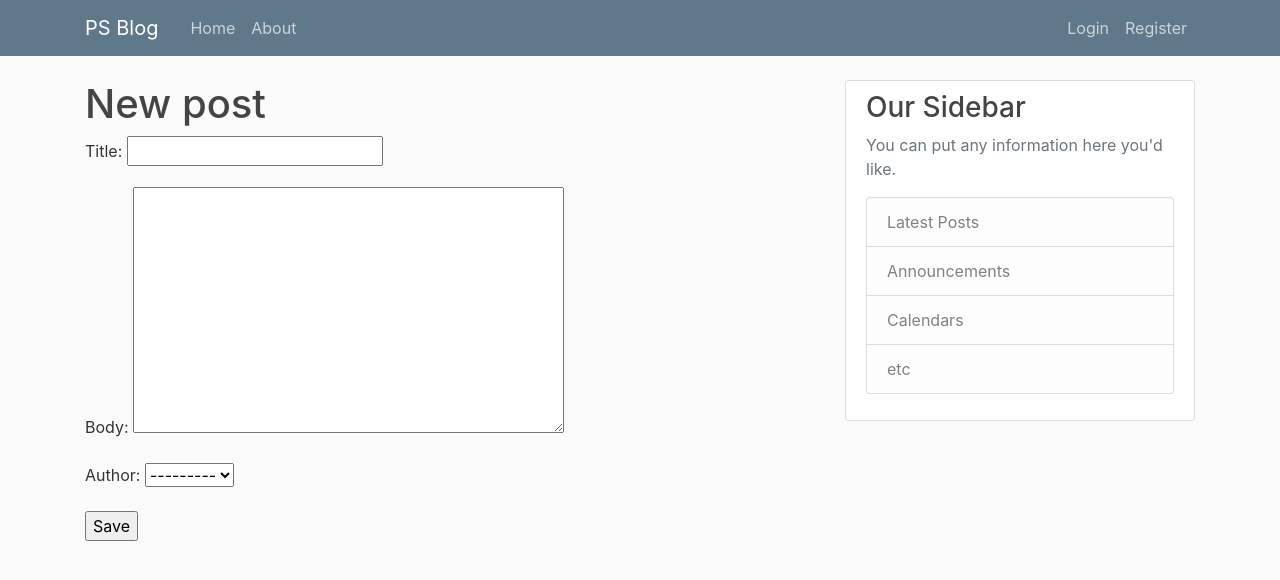
After one commit to teampsbox/teampsbox_dev, a Django app: page /post/new/ in a window 1280 px wide. The commit adds this page. Shown: the top 580 px of the page. Run offline with Django 3.2, Linux system fonts and the light colour scheme; some libraries are stand-ins or nearby versions.

Commit message:
PSblog with forms

```diff
--- a/psblog/models.py
+++ b/psblog/models.py
@@ -1,4 +1,5 @@
 from django.db import models
+from django.urls import reverse
 
 class Post(models.Model):
     title = models.CharField(max_length=80)
@@ -7,3 +8,6 @@ class Post(models.Model):
 
     def __str__(self):
         return self.title
+
+    def get_absolute_url(self):
+        return reverse('post_detail', args=[str(self.id)])
--- a/psblog/urls.py
+++ b/psblog/urls.py
@@ -1,10 +1,20 @@
 from django.urls import path
 
-from .views import HomePageView, AboutPageView, BlogDetailView
+from .views import (
+	HomePageView,
+	BlogDetailView,
+	BlogCreateView,
+	BlogUpdateView,
+	BlogDeleteView,
+	AboutPageView,
+)
 
 urlpatterns = [
 	path('', HomePageView.as_view(), name='home'),
 	path('post/<int:pk>/', BlogDetailView.as_view(), name='post_detail'),
+	path('post/new/', BlogCreateView.as_view(), name='post_new'),
+	path('post/<int:pk>/edit/', BlogUpdateView.as_view(), name='post_edit'),
+	path('post/<int:pk>/delete/', BlogDeleteView.as_view(), name='post_delete'),
 	path('about/', AboutPageView.as_view(), name='about'),
 
 ]
--- a/psblog/views.py
+++ b/psblog/views.py
@@ -2,6 +2,8 @@ from django.shortcuts import render
 
 # Class-based Views
 from django.views.generic import TemplateView, ListView, DetailView
+from django.views.generic.edit import CreateView, UpdateView, DeleteView
+from django.urls import reverse_lazy
 
 from .models import Post
 
@@ -14,6 +16,20 @@ class BlogDetailView(DetailView):
 	model = Post
 	template_name = 'psblog/post_detail.html'
 
+class BlogCreateView(CreateView):
+	model = Post
+	template_name = 'psblog/post_new.html'
+	fields = '__all__'
+
+class BlogUpdateView(UpdateView):
+	model = Post
+	fields = ['title', 'body']
+	template_name = 'psblog/post_edit.html'
+
+class BlogDeleteView(DeleteView):
+	model = Post
+	template_name = 'psblog/post_delete.html'
+	success_url = reverse_lazy('home')
 
 class AboutPageView(TemplateView):
 	template_name = 'psblog/about.html'
--- a/templates/base.html
+++ b/templates/base.html
@@ -22,8 +22,9 @@
   <header class="site-header">
     <nav class="navbar navbar-expand-md navbar-dark bg-steel fixed-top">
       <div class="container">
-          <a class="navbar-brand mr-4" href="#">PS Blog</a>
-          <button class="navbar-toggler" type="button" data-toggle="collapse" data-target="#navbarToggle" aria-controls="navbarToggle" aria-expanded="false" aria-label="Toggle navigation">
+        <a class="navbar-brand mr-4" href="/">PS Blog</a>
+        <button class="navbar-toggler" type="button" data-toggle="collapse" data-target="#navbarToggle" aria-controls="navbarToggle"
+          aria-expanded="false" aria-label="Toggle navigation">
           <span class="navbar-toggler-icon"></span>
         </button>
         <div class="collapse navbar-collapse" id="navbarToggle">
--- /dev/null
+++ b/templates/psblog/post_new.html
@@ -0,0 +1,9 @@
+{% extends 'base.html' %}
+
+{% block content %}
+<h1>New post</h1>
+<form action="" method="post">{% csrf_token %}
+    {{ form.as_p }}
+    <input type="submit" value="Save" />
+</form>
+{% endblock content %}
```
Also changed, not shown: psblog/tests.py (+24 -1 lines), templates/psblog/post_delete.html (added, +9 -0 lines), templates/psblog/post_edit.html (added, +9 -0 lines). Lines whose indentation alone changed are shown as unchanged.
